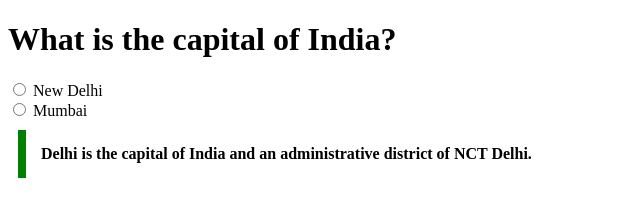
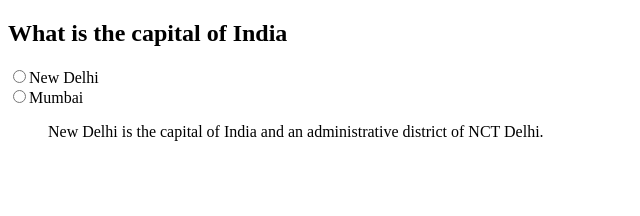
Before and after one commit to acciojob/trivia-himanshu21-G, a website: page main.html in a window 1280 px wide. Shown: the whole page, without its empty margins (0-640 px from the left). Drawn offline with Linux system fonts and the light colour scheme.

Commit message:
created a submission

```diff
--- a/main.html
+++ b/main.html
@@ -8,18 +8,16 @@
 
 <body>
 	<!-- the entire body must be written by student -->
+		<div>
+		<h2>What is the capital of India</h2>
+	<input type = "radio" name = "capital">New Delhi</input>
+	<br>
+	<input type = "radio" name = "capital">Mumbai</input>
+	<blockquote cite = "https://en.wikipedia.org/wiki/New_Delhi">New Delhi is the capital of India and an administrative district of NCT Delhi.</blockquote>
+	</div>
     <script type="text/javascript" src="./script.js">
 </script>
-<h1>What is the capital of India?</h1>
-	<div>
-		<input type="radio" > New Delhi
-	</div>
-	<div>
-		<input type="radio" > Mumbai
-	</div>
-	<p>
-		Delhi is the capital of India and an administrative district of NCT Delhi.
-	</p>
+
 </body>
 
 </html>
--- a/styles.css
+++ b/styles.css
@@ -1,8 +1,8 @@
-p{
+.blockquote {
 	max-width: 600px;
 	margin: 10px;
 	padding: 15px;
-	border-left:8px solid green;
-	background-color: "blue";
+	border-left: 8px solid green;
+	background-color: #f8fffe;
 	font-weight: bold;
 }
```
